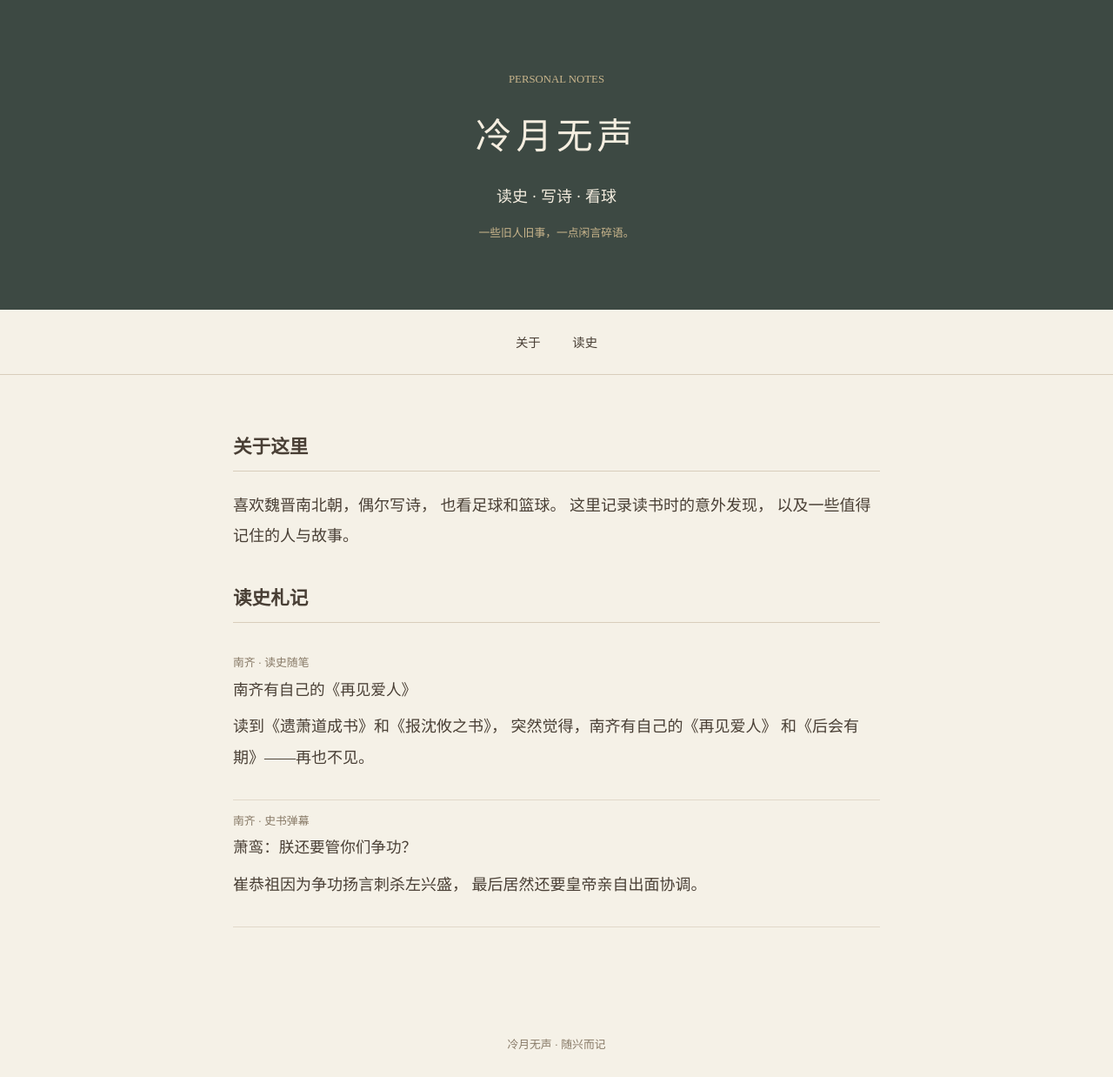
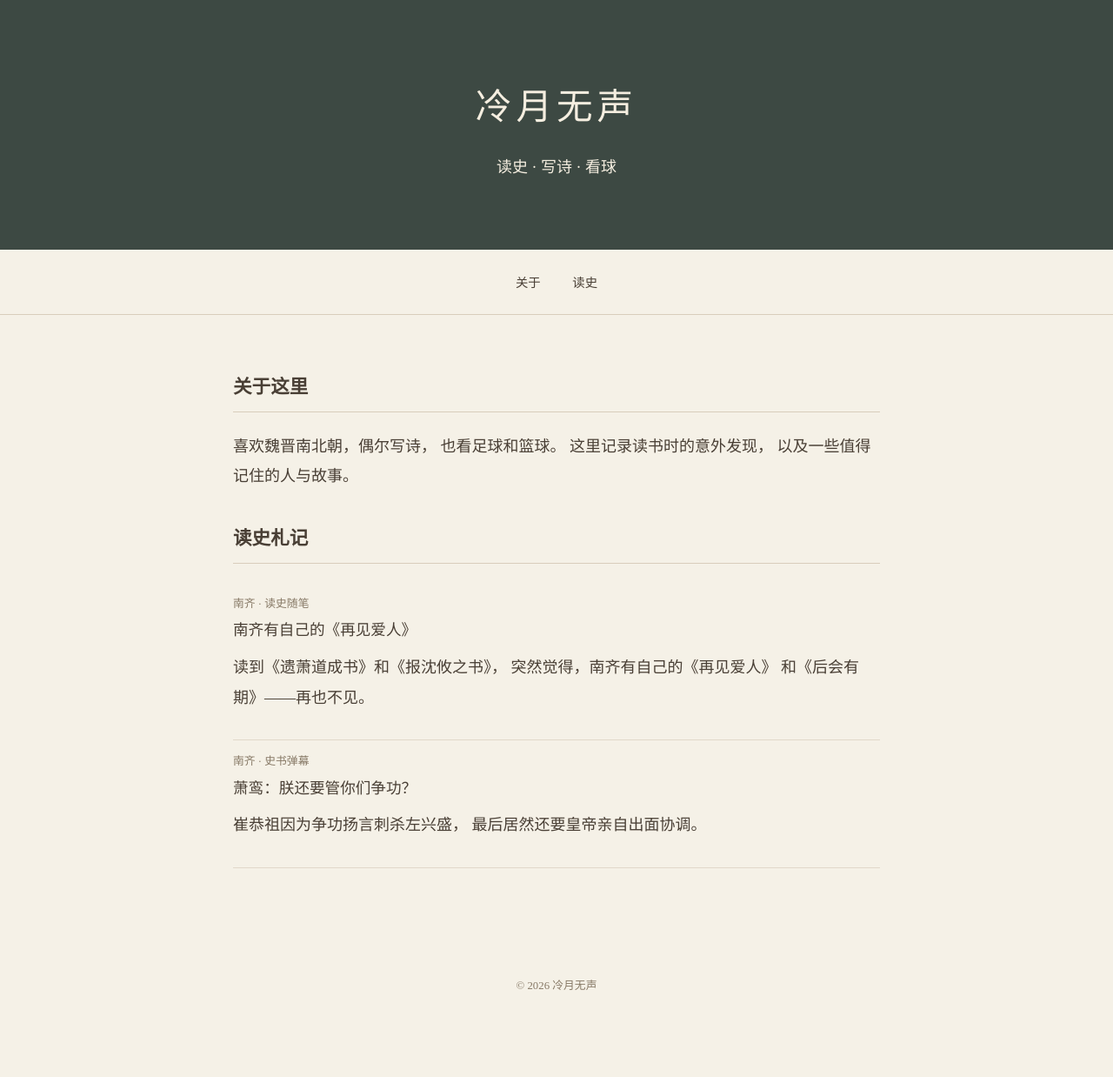
Before and after one commit to charmingzhang-yale/marginalia, a plain HTML site: page index.html in a window 1280 px wide. Shown: the whole page at 87% size. After the commit the page ends 1170 px from the top, so only its background shows below. Drawn offline with Linux system fonts and the light colour scheme.

Commit message:
Update index.html

```diff
--- a/index.html
+++ b/index.html
@@ -197,10 +197,8 @@
 <body>
 
   <header>
-    <small>PERSONAL NOTES</small>
     <h1>冷月无声</h1>
     <p>读史 · 写诗 · 看球</p>
-    <small>一些旧人旧事，一点闲言碎语。</small>
   </header>
 
   <nav>
@@ -245,7 +243,7 @@
   </main>
 
   <footer>
-    冷月无声 · 随兴而记
+  © 2026 冷月无声
   </footer>
 
 </body>
```
